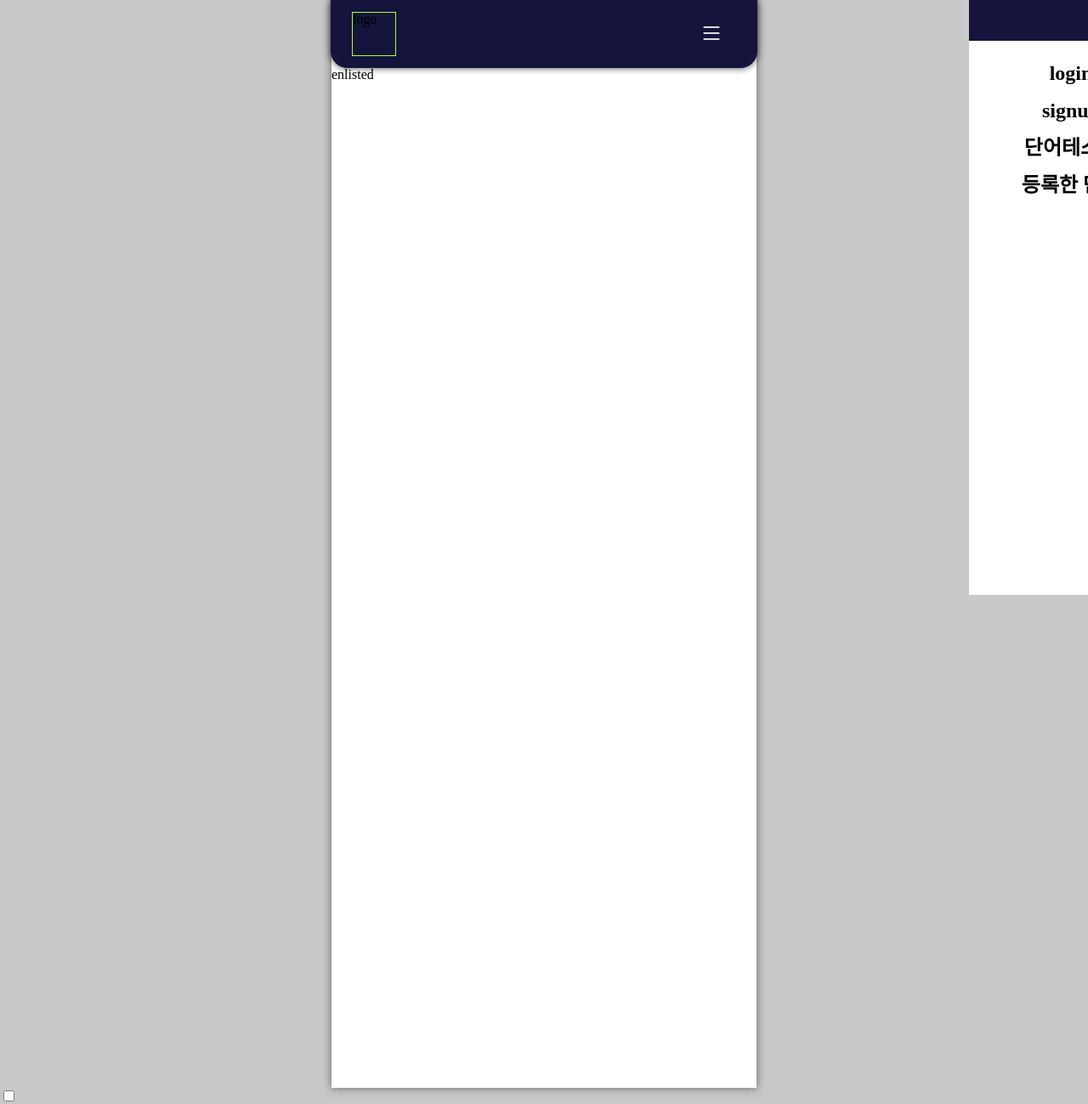
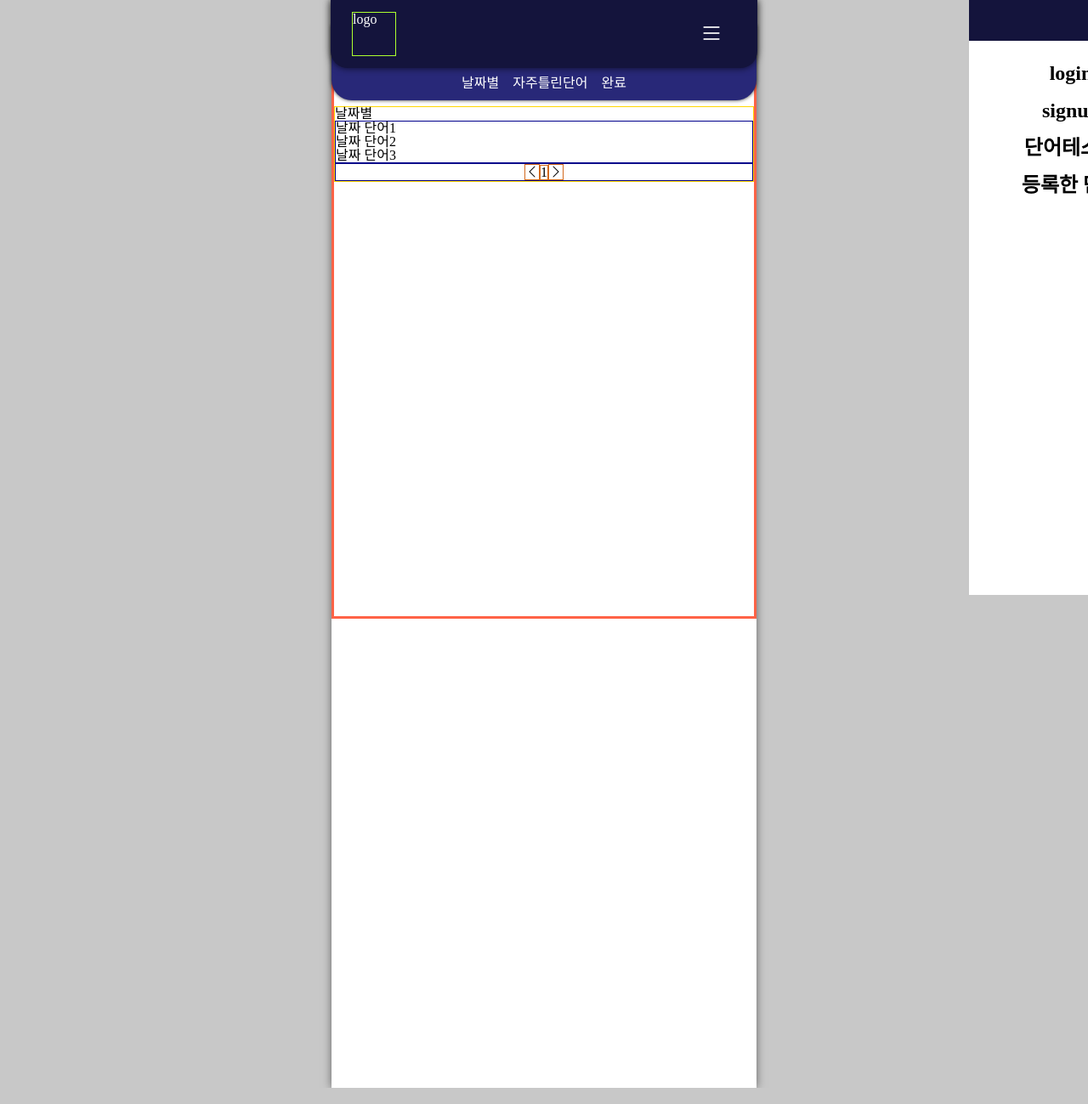
Before and after one commit to obov/word-friend, a Flask app: page /word/enlisted in a window 1280 px wide. Shown: the whole page at 85% size. Run offline with Flask 2, Linux system fonts and the light colour scheme; some libraries are stand-ins or nearby versions.

Commit message:
added list page frame

```diff
--- a/app.py
+++ b/app.py
@@ -32,7 +32,7 @@ def exam():
     return render_template('/word/exam.html')
 @app.route('/word/enlisted')
 def enlisted():
-    return render_template('/word/enlisted.html')
+    return render_template('/word/added_list.html')
 
 #로그인 api (session)
 @app.route("/login",methods=["post"])
--- a/static/css/base/index.css
+++ b/static/css/base/index.css
@@ -3,6 +3,7 @@
 @import url("../signup.css");
 @import url("../login.css");
 @import url("../word/add.css");
+@import url("../word/added_list.css");
 @import url("https://cdn.jsdelivr.net/npm/bootstrap-icons@1.9.1/font/bootstrap-icons.css");
 ::-webkit-scrollbar {
   width: 8px;
@@ -23,7 +24,7 @@ a {
 body {
   background-color: rgb(200, 200, 200);
 }
-.header {
+body > .header {
   left: 50%;
   transform: translateX(-50%);
   height: 80px;
@@ -37,15 +38,19 @@ body {
   position: fixed;
   background-color: rgb(20, 20, 60);
   box-shadow: 0px 0px 8px rgba(0, 0, 0, 0.7);
+  z-index: 2;
 }
-.header > * {
+body > .header > * {
   width: 50px;
   height: 50px;
 }
-.header .logo {
+body > .header .logo {
   display: block;
 }
-.header .menu-toggle {
+body > .header .logo > a {
+  color: white;
+}
+body > .header .menu-toggle {
   padding: 4px;
   display: flex;
   flex-direction: column;
@@ -55,10 +60,10 @@ body {
   font-size: 28px;
   transition: all 0.5s;
 }
-.header .menu-toggle:hover {
+body > .header .menu-toggle:hover {
   text-shadow: 0px 0px 3px white;
 }
-.header .menu-toggle i {
+body > .header .menu-toggle i {
   cursor: pointer;
 }
 
@@ -69,6 +74,9 @@ main {
   margin: 0 auto;
   padding-top: 80px;
   box-shadow: 0px 0px 10px rgba(0, 0, 0, 0.5);
+}
+.menu-checkbox {
+  display: none;
 }
 .menu-checkbox:checked + .menu {
   right: calc(50% - 250px);
@@ -81,6 +89,7 @@ main {
   right: -100px;
   top: 0px;
   transition: all 0.5s;
+  z-index: 3;
 }
 .menu .menu-header {
   display: block;
--- /dev/null
+++ b/static/css/word/added_list.css
@@ -0,0 +1,43 @@
+.added-list {
+  padding-top: 42px;
+  height: 50%;
+}
+.added-list .header {
+  position: fixed;
+  top: 30px;
+  left: 50%;
+  transform: translateX(-50%);
+  width: 500px;
+  height: 76px;
+  padding-bottom: 12px;
+  background-color: rgb(40, 40, 120);
+  border-bottom-left-radius: 24px;
+  border-bottom-right-radius: 24px;
+  box-shadow: 0px 0px 4px rgba(0, 0, 0, 0.8);
+}
+.added-list .header ul {
+  display: flex;
+  justify-content: center;
+  align-items: flex-end;
+  height: 100%;
+  gap: 16px;
+}
+.added-list .header ul li label {
+  font-size: 16px;
+  color: white;
+  cursor: pointer;
+}
+.added-list input {
+  display: none;
+}
+.added-list input + div {
+  display: none;
+}
+.added-list input:checked + div {
+  display: block;
+}
+.added-list > div .pagation-btns {
+  display: flex;
+  justify-content: center;
+  align-items: center;
+}
--- /dev/null
+++ b/templates/word/added_list.html
@@ -0,0 +1,59 @@
+{% extends "base.html"%} {% block content %}
+<section style="border: solid 3px tomato" class="added-list">
+  <div class="header">
+    <ul>
+      <li><label for="date">날짜별</label></li>
+      <li><label for="frequent">자주틀린단어</label></li>
+      <li><label for="complete">완료</label></li>
+    </ul>
+  </div>
+  <input name="detail" checked type="radio" id="date" />
+  <div style="border: solid 1px gold" class="ad-result">
+    <h1>날짜별</h1>
+    <div style="border: solid 1px darkblue" class="detail">
+      <ul>
+        <li>날짜 단어1</li>
+        <li>날짜 단어2</li>
+        <li>날짜 단어3</li>
+      </ul>
+    </div>
+    <div style="border: solid 1px darkblue" class="pagation-btns">
+      <div style="border: solid 1px chocolate" class="up"><i class="bi bi-chevron-left"></i></div>
+      <div style="border: solid 1px chocolate" class="page">1</div>
+      <div style="border: solid 1px chocolate" class="down"><i class="bi bi-chevron-right"></i></div>
+    </div>
+  </div>
+  <input name="detail" type="radio" id="frequent" />
+  <div style="border: solid 1px gold" class="ad-result">
+    <h1>자주틀린단어</h1>
+    <div style="border: solid 1px darkblue" class="detail">
+      <ul>
+        <li>자주 단어1</li>
+        <li>자주 단어2</li>
+        <li>자주 단어3</li>
+      </ul>
+    </div>
+    <div style="border: solid 1px darkblue" class="pagation-btns">
+      <div style="border: solid 1px chocolate" class="up"><i class="bi bi-chevron-left"></i></div>
+      <div style="border: solid 1px chocolate" class="page">1</div>
+      <div style="border: solid 1px chocolate" class="down"><i class="bi bi-chevron-right"></i></div>
+    </div>
+  </div>
+  <input name="detail" type="radio" id="complete" />
+  <div style="border: solid 1px gold" class="ad-result">
+    <h1>완료</h1>
+    <div style="border: solid 1px darkblue" class="detail">
+      <ul>
+        <li>완료 단어1</li>
+        <li>완료 단어2</li>
+        <li>완료 단어3</li>
+      </ul>
+    </div>
+    <div style="border: solid 1px darkblue" class="pagation-btns">
+      <div style="border: solid 1px chocolate" class="up"><i class="bi bi-chevron-left"></i></div>
+      <div style="border: solid 1px chocolate" class="page">1</div>
+      <div style="border: solid 1px chocolate" class="down"><i class="bi bi-chevron-right"></i></div>
+    </div>
+  </div>
+</section>
+{%endblock%}
--- a/templates/word/enlisted.html
+++ /dev/null
@@ -1 +0,0 @@
-{% extends "base.html"%} {% block content %} enlisted {%endblock%}
```
